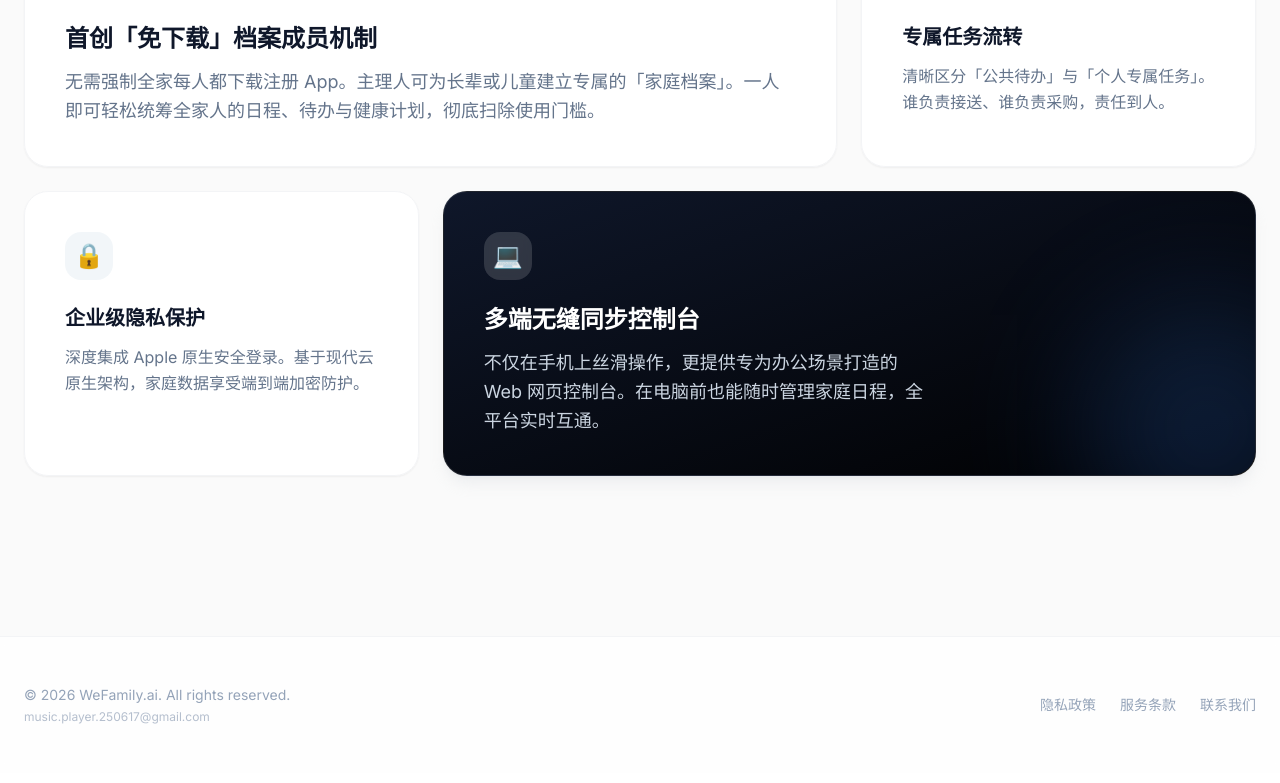
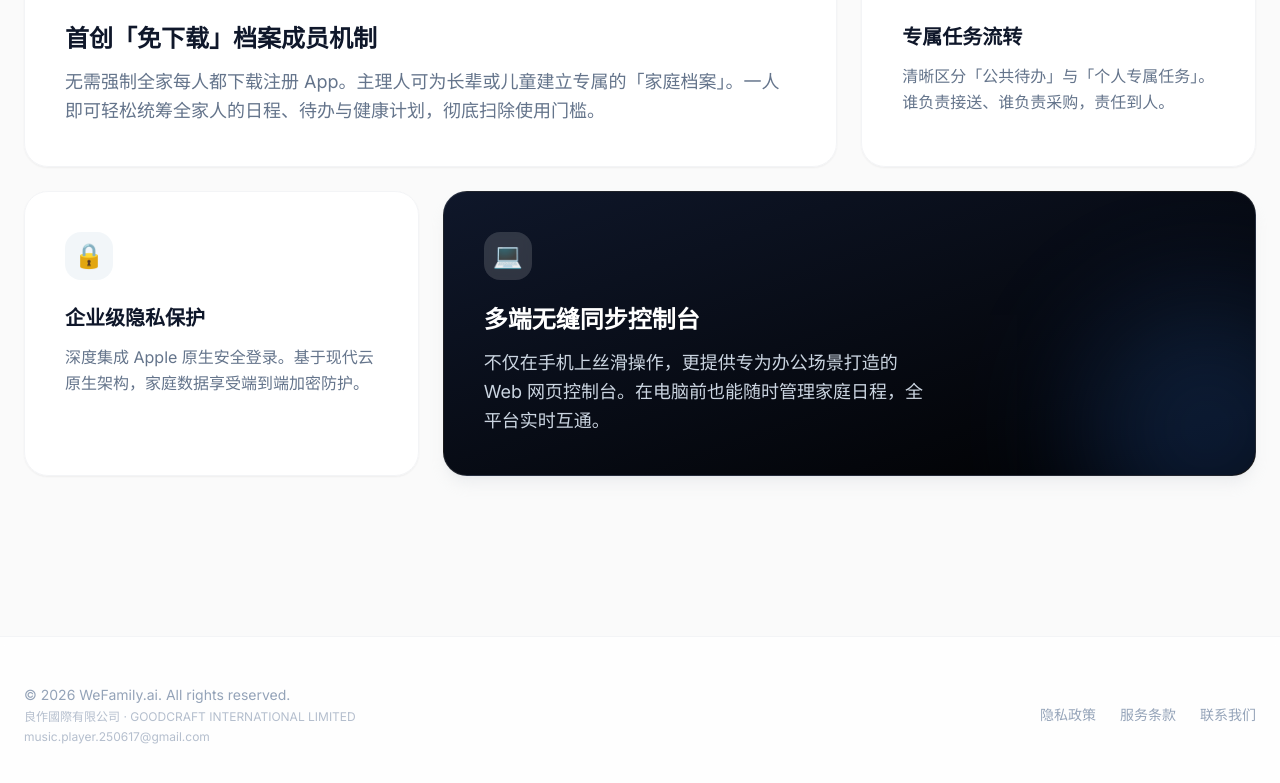
Before and after one commit to dias-smith-rock/wefamily, a Next.js app: page / in a window 1280 px wide. Shown: the part 1464-2247 px from the top of the page. Built offline with nearby package versions, Linux system fonts and the light colour scheme.

Commit message:
增加公司名称

```diff
--- a/app/page.tsx
+++ b/app/page.tsx
@@ -1,6 +1,8 @@
 import Link from "next/link";
 import {
   APP_STORE_HREF,
+  COMPANY_NAME_EN,
+  COMPANY_NAME_ZH,
   CONTACT_EMAIL,
   LANDINGPAGE_CONSOLE_HREF,
   WEB_CONSOLE_HREF,
@@ -148,6 +150,9 @@ export default function Home() {
             <p className="text-sm text-slate-400">
               © 2026 WeFamily.ai. All rights reserved.
             </p>
+            <p className="text-xs text-slate-400/70">
+              {COMPANY_NAME_ZH} · {COMPANY_NAME_EN}
+            </p>
             <a
               href={`mailto:${CONTACT_EMAIL}`}
               className="text-xs text-slate-400/70 transition-colors hover:text-slate-500"
--- a/lib/site-urls.ts
+++ b/lib/site-urls.ts
@@ -4,3 +4,6 @@ export const LANDINGPAGE_CONSOLE_HREF = "https://www.wefamily.ai";
 export const WEB_CONSOLE_HREF = "https://app.wefamily.ai";
 export const APP_STORE_HREF = "https://apps.apple.com/app/wefamily";
 export const CONTACT_EMAIL = "music.player.250617@gmail.com";
+
+export const COMPANY_NAME_ZH = "良作國際有限公司";
+export const COMPANY_NAME_EN = "GOODCRAFT INTERNATIONAL LIMITED";
```
